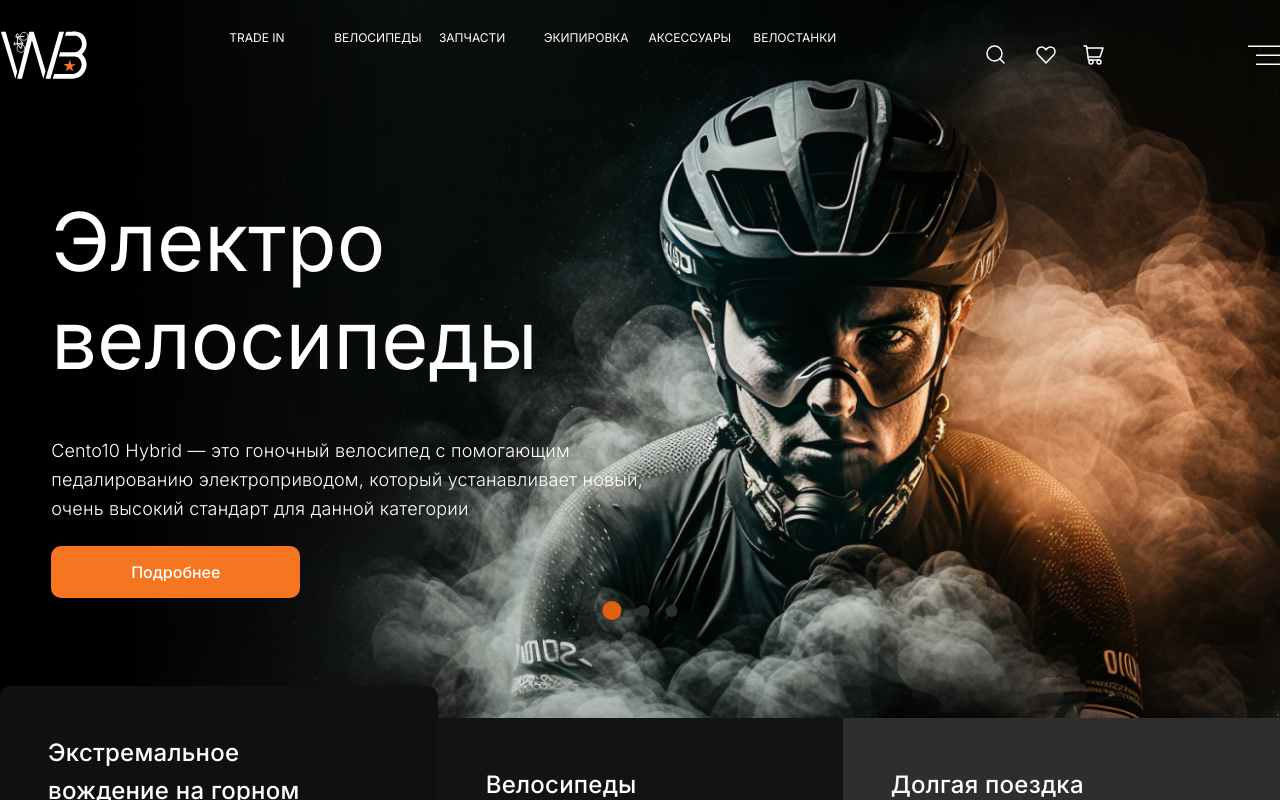
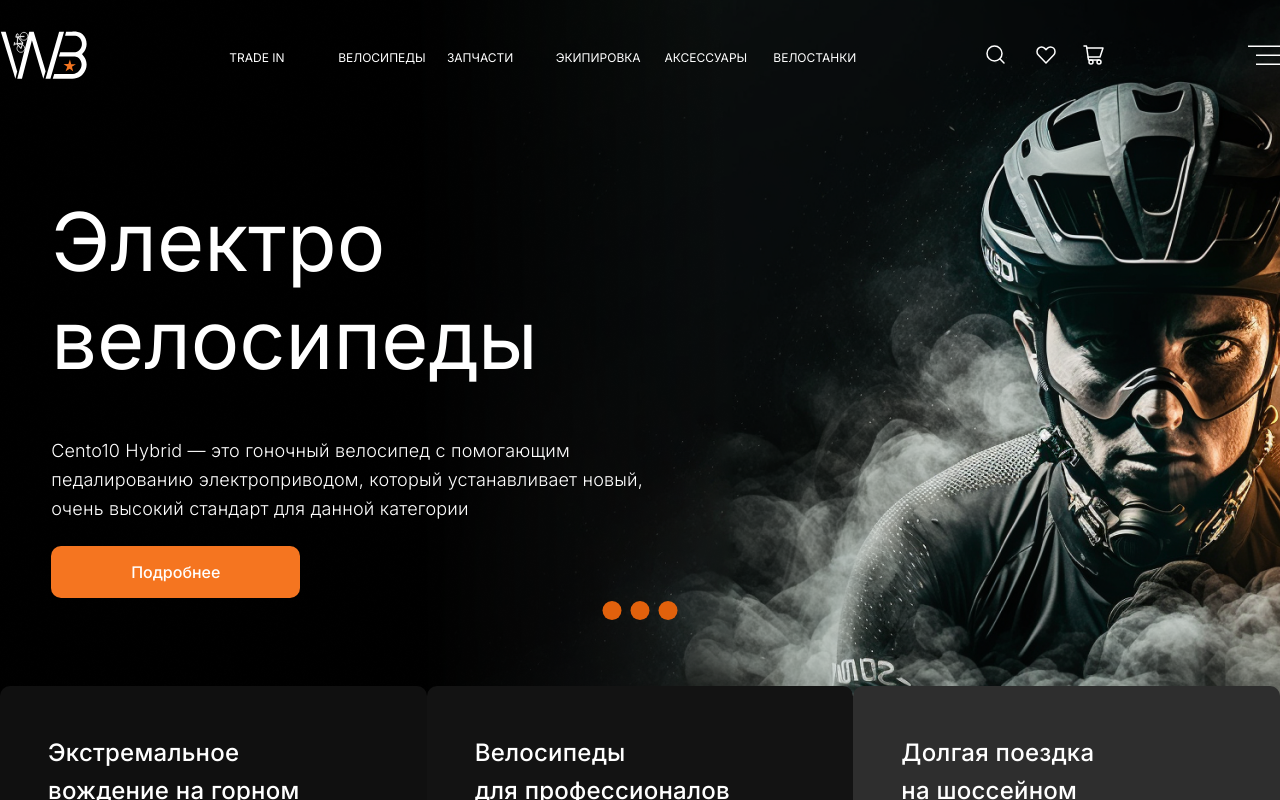
Before and after one commit to Parle648/world_bike, a React (Create React App) app: page / in a window 1280 px wide. Shown: the top 800 px of the page. Built offline with nearby package versions, Linux system fonts and the light colour scheme.

Commit message:
Fix styles for HeaderNavigation drop-downs

```diff
--- a/src/widgets/HeaderNavigation/styles/headerNavigation.module.scss
+++ b/src/widgets/HeaderNavigation/styles/headerNavigation.module.scss
@@ -19,8 +19,9 @@
 .navigationList {
     width: 614px;
     height: 57px;
+    padding-top: 20px;
     display: flex;
-    align-items: flex-start;
+    align-items: baseline;
     justify-content: space-between;
     margin-left: 70px;
     @include xl-d {
@@ -32,7 +33,7 @@
     display: flex;
     flex-direction: column;
     align-items: flex-start;
-    width: 90px;
+    width: 70px;
 }
 
 .navigationListItem:hover,
--- a/src/widgets/MainPage/MainHerosection/MainHeroSection.tsx
+++ b/src/widgets/MainPage/MainHerosection/MainHeroSection.tsx
@@ -4,23 +4,11 @@ import background from '../../../imgs/main-background.png';
 import Header from '../Header/Header';
 import { Link } from 'react-router-dom';
 
+
+
 const MainHeroSection = () => {
-    const [sliderBlocks, setSliderBlocks] = React.useState([true, false, false])
-
-    // setInterval(() => {
-    //     setSliderBlocks(prev => {
-    //         if (prev[0]) {
-    //             return [false, true, false]
-    //         } else if (prev[1]) {
-    //             return [false, false, true]
-    //         } else {
-    //             return [true, false, false]
-    //         };
-    //     });
-    // }, 2000)
-
     return (
-        <div className={styles.block}>
+        <div className={styles.block} style={{background: `url(${background})`, backgroundRepeat: 'no-repeat'}}>
             <Header />
             <div className="wrapper">
                 <h1 className={styles.mainTtl}>Электро велосипеды</h1>
@@ -30,27 +18,26 @@ const MainHeroSection = () => {
                 </p>
                 <Link className={styles.btn} to='#!'>Подробнее</Link>
             </div>
-            <img className={styles.background} src={background} alt="background" />
             <div className={styles.sliderContainer}>
                 <div className={styles.slider}>
                     <div className={styles.sliderPoints}>
-                        <div className={`${styles.point} ${sliderBlocks[0] && styles.pointActive}`}></div>
-                        <div className={`${styles.point} ${sliderBlocks[1] && styles.pointActive}`}></div>
-                        <div className={`${styles.point} ${sliderBlocks[2] && styles.pointActive}`}></div>
+                        <div className={`${styles.point} ${styles.pointActive}`}></div>
+                        <div className={`${styles.point} ${styles.pointActive}`}></div>
+                        <div className={`${styles.point} ${styles.pointActive}`}></div>
                     </div>
-                    <div className={`${styles.sliderElem} ${sliderBlocks[0] && styles.sliderElemActive}`}>
+                    <div className={`${styles.sliderElem} ${styles.sliderElemActive}`}>
                         <p className={styles.sliderElemDescription}>
                             Экстремальное вождение на горном велосипеде
                         </p>
                         <Link className={styles.link} to='#!'>Подробнее</Link>
                     </div>
-                    <div className={`${styles.sliderElem} ${styles.gray} ${sliderBlocks[1] && styles.sliderElemActive}`}>
+                    <div className={`${styles.sliderElem} ${styles.gray} ${styles.sliderElemActive}`}>
                         <p className={styles.sliderElemDescription}>
                             Велосипеды для профессионалов
                         </p>
                         <Link className={styles.link} to='#!'>Подробнее</Link>
                     </div>
-                    <div className={`${styles.sliderElem} ${styles.lightGray} ${sliderBlocks[2] && styles.sliderElemActive}`}>
+                    <div className={`${styles.sliderElem} ${styles.lightGray} ${styles.sliderElemActive}`}>
                         <p className={styles.sliderElemDescription}>
                             Долгая поездка на шоссейном велосипеде
                         </p>
--- a/src/widgets/MainPage/MainHerosection/styles/mainHero.module.scss
+++ b/src/widgets/MainPage/MainHerosection/styles/mainHero.module.scss
@@ -3,6 +3,8 @@
 .block {
     position: relative;
     height: 1100px;
+
+    background-repeat: no-repeat;
 }
 
 .mainTtl {
@@ -17,8 +19,6 @@
     font-weight: 400;
 
     display: inline-block;
-    position: relative;
-    z-index: 2;
 
     @include md-d {
         width: 300px;
@@ -38,9 +38,6 @@
 
     max-width: 645px;
     margin-bottom: 40px;
-
-    position: relative;
-    z-index: 2;
 }
 
 .btn {
@@ -68,16 +65,6 @@
         background-color: #E1610C;
     }
 }
-
-.background {
-    position: absolute;
-    top: 0;
-    width: 100vw;
-    height: 850px;
-    object-fit: cover;
-    z-index: 1;
-}
-
 
 .sliderContainer {
     width: 100vw;
```
